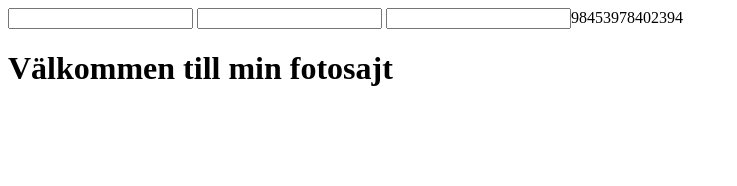
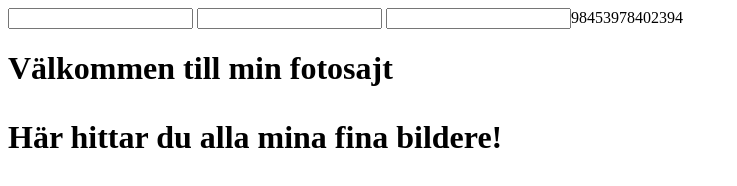
Before and after one commit to gustafssonwjohan/fotosajten, a plain HTML site: page index.html in a window 1280 px wide. Shown: the whole page, without its empty margins (0-737 px from the left). Drawn offline with Linux system fonts and the light colour scheme.

Commit message:
En uppdatering.

```diff
--- a/index.html
+++ b/index.html
@@ -11,6 +11,7 @@
         <input type=tel-telephone-number-input field>98453978402394
 
         <h1>Välkommen till min fotosajt</hi>
+        <p>Här hittar du alla mina fina bildere!</p>
     <!-- Insert your content here -->
     </body>
 </html>
```
